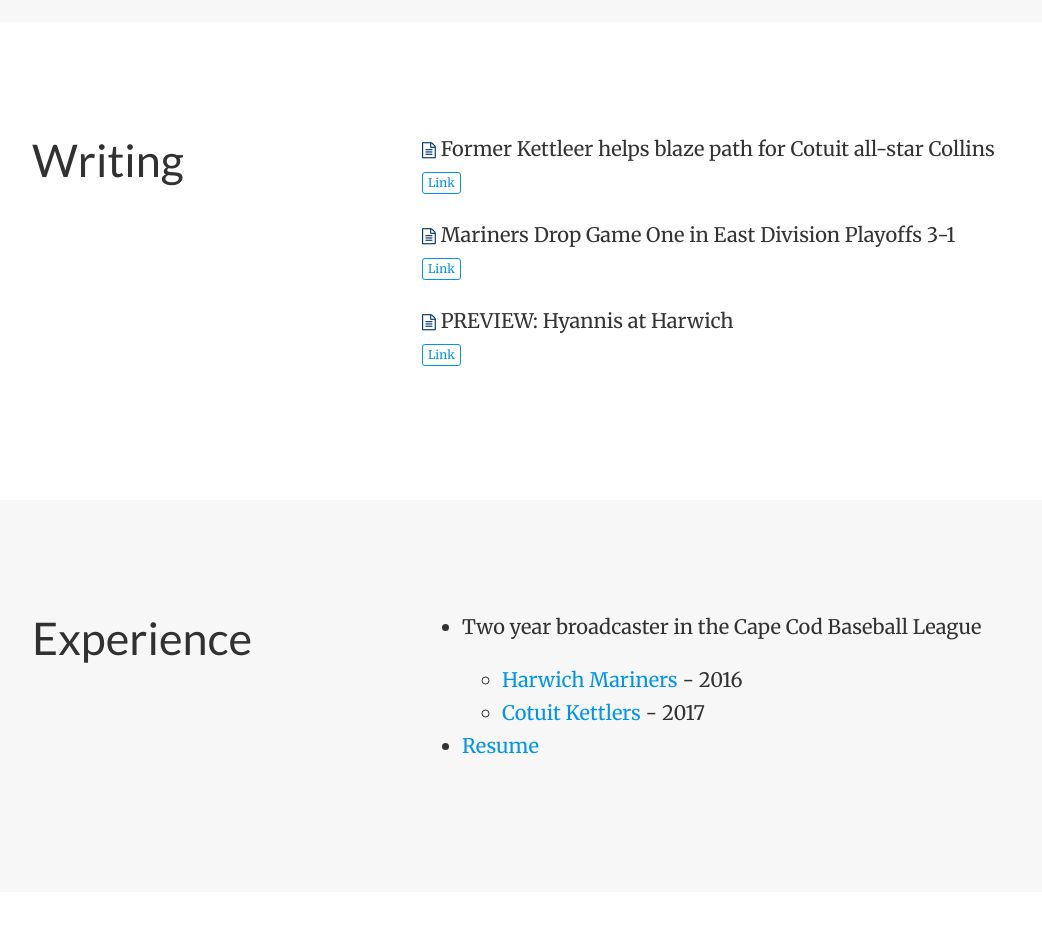
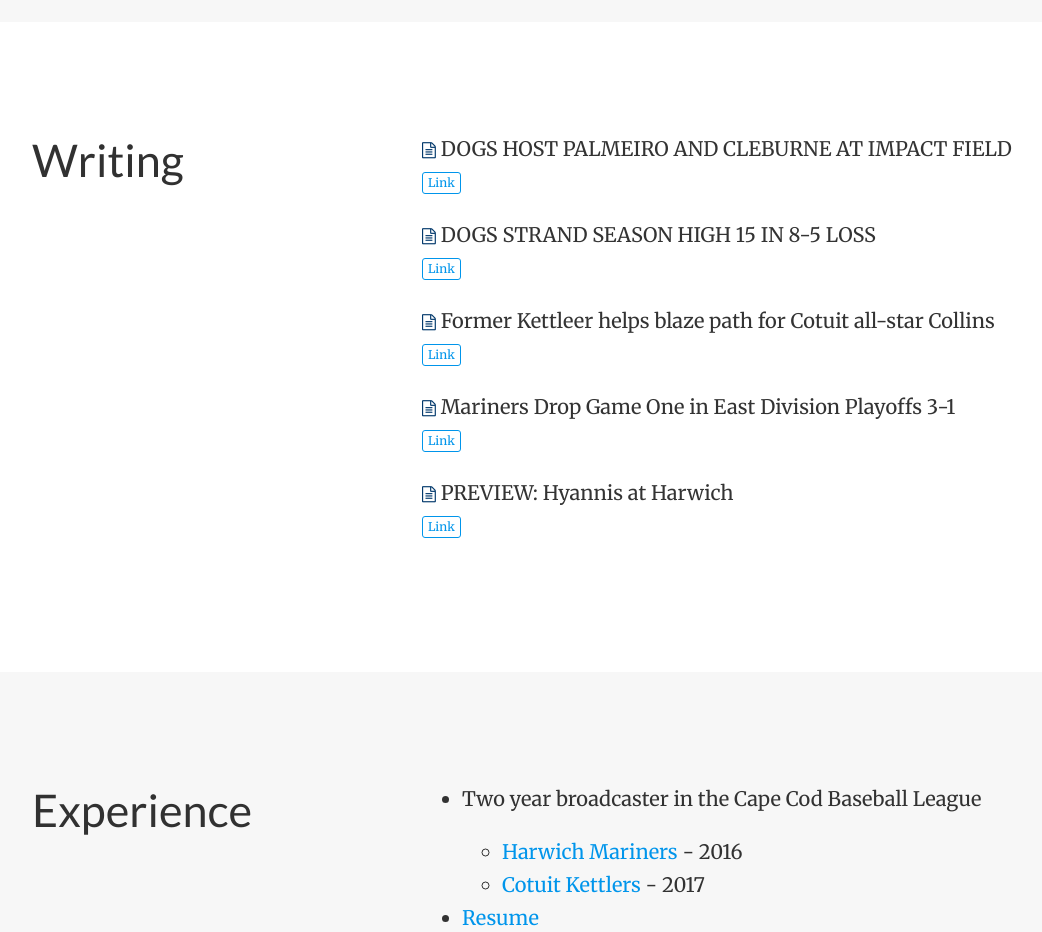
Before and after one commit to MattRigby/mattrigby.github.io, a plain HTML site: page index.html in a window 1280 px wide. Shown: the part 4480-5412 px from the top of the page, without its empty margins (38-1080 px from the left). Drawn offline with nearby package versions, Linux system fonts and the light colour scheme; some icons are missing.

Commit message:
Update index.html

```diff
--- a/index.html
+++ b/index.html
@@ -383,7 +383,45 @@ Over the course of the past five years, both via my education at the University
   <div class="col-xs-12 col-md-8">
 
 
+        <div class="pub-list-item" style="margin-bottom: 1rem" itemscope itemtype="http://schema.org/CreativeWork">
+  <i class="fa fa-file-text-o pub-icon" aria-hidden="true"></i>
+  <span itemprop="name">DOGS HOST PALMEIRO AND CLEBURNE AT IMPACT FIELD</span>
+  <p>
 
+
+
+
+
+
+
+
+
+<a class="btn btn-primary btn-outline btn-xs" href="https://thechicagodogs.com/dogs-host-palmeiro-cleburne-impact-field/">
+  Link
+</a>
+
+</p>
+</div>
+
+        <div class="pub-list-item" style="margin-bottom: 1rem" itemscope itemtype="http://schema.org/CreativeWork">
+  <i class="fa fa-file-text-o pub-icon" aria-hidden="true"></i>
+  <span itemprop="name">DOGS STRAND SEASON HIGH 15 IN 8-5 LOSS</span>
+  <p>
+
+
+
+
+
+
+
+
+
+<a class="btn btn-primary btn-outline btn-xs" href=" https://thechicagodogs.com/dogs-strand-season-high-15-8-5-loss/">
+  Link
+</a>
+
+</p>
+</div>
 
         <div class="pub-list-item" style="margin-bottom: 1rem" itemscope itemtype="http://schema.org/CreativeWork">
   <i class="fa fa-file-text-o pub-icon" aria-hidden="true"></i>
```
